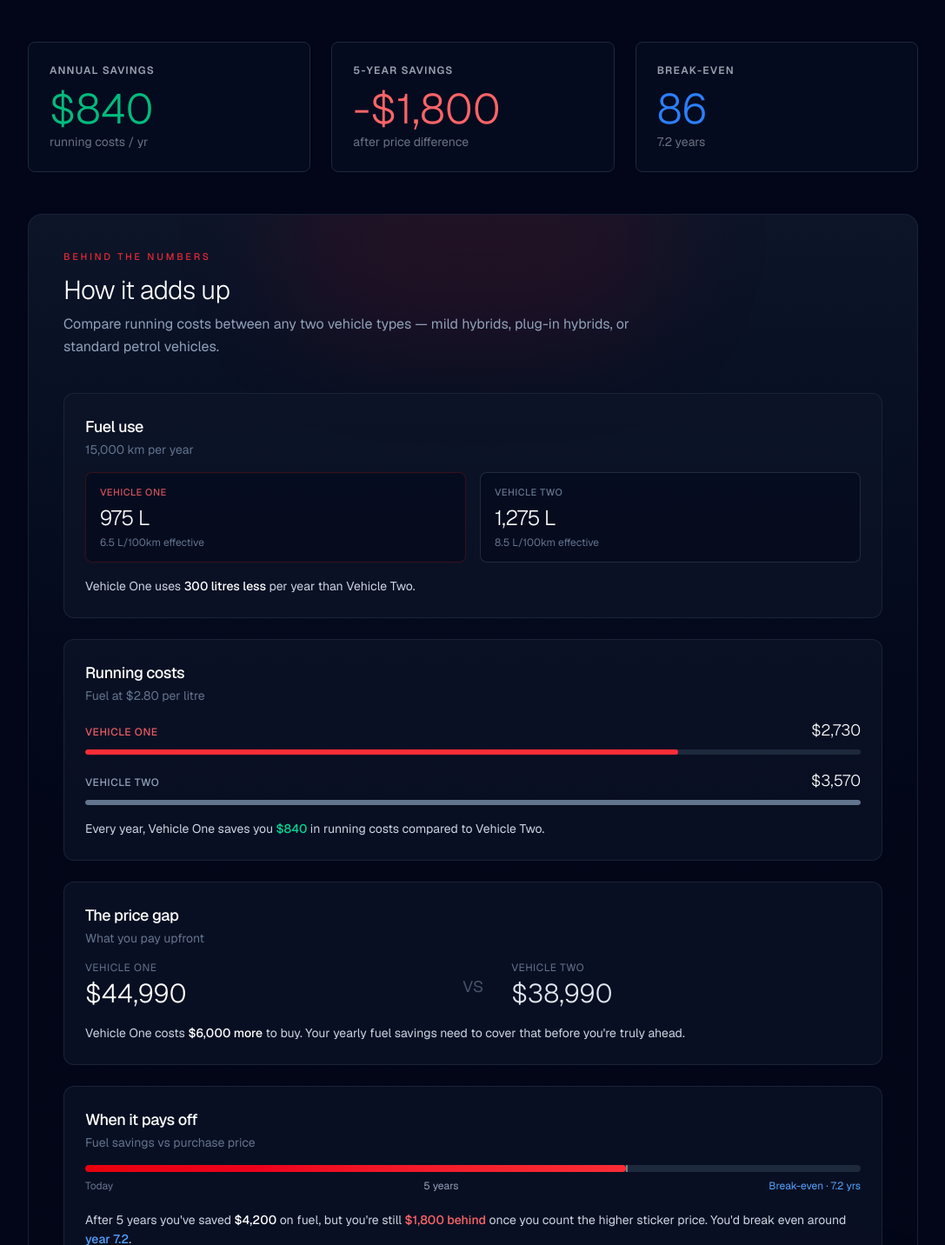
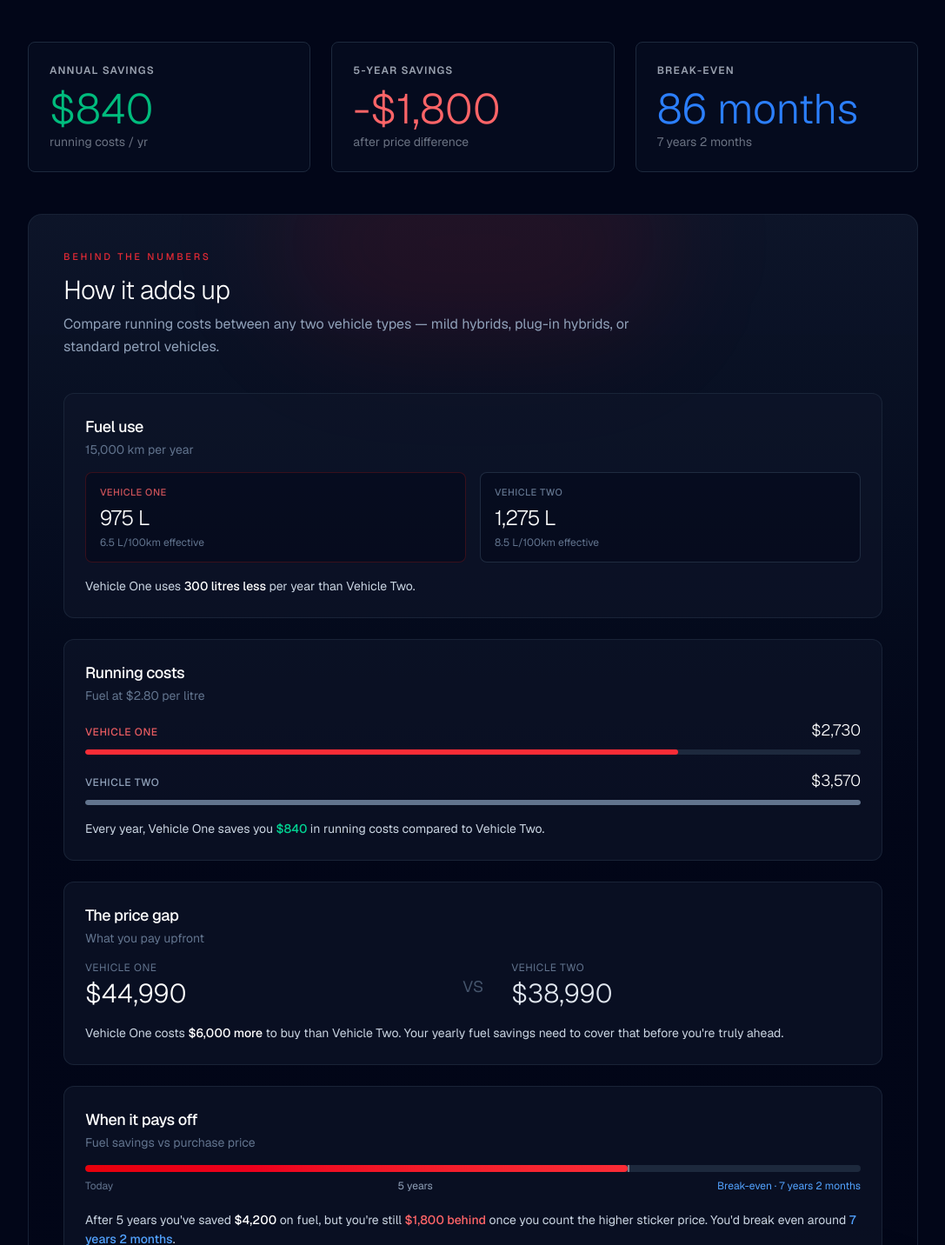
Before and after one commit to HarryLudemann/Hybrid-Calculator, a Next.js app: page / in a window 1280 px wide. Shown: the part 1258-2690 px from the top of the page at 87% size, without its empty margins (96-1183 px from the left). Built offline with nearby package versions, Linux system fonts and the light colour scheme; no server answers.

Commit message:
Improving UI

```diff
--- a/app/components/HybridCalculator.tsx
+++ b/app/components/HybridCalculator.tsx
@@ -20,6 +20,18 @@ const formatCurrency = (num: number) => {
 };
 
 const formatFuel = (num: number) => num.toFixed(1);
+
+const formatBreakEvenTime = (years: number) => {
+  if (!Number.isFinite(years) || years <= 0) return '0 years';
+
+  const wholeYears = Math.floor(years);
+  const remainingMonths = Math.round((years - wholeYears) * 12);
+
+  if (wholeYears === 0 && remainingMonths === 0) return 'Less than 1 month';
+  if (wholeYears === 0) return `${remainingMonths} month${remainingMonths !== 1 ? 's' : ''}`;
+  if (remainingMonths === 0) return `${wholeYears} year${wholeYears !== 1 ? 's' : ''}`;
+  return `${wholeYears} year${wholeYears !== 1 ? 's' : ''} ${remainingMonths} month${remainingMonths !== 1 ? 's' : ''}`;
+};
 
 export default function HybridCalculator() {
   const [annualKm, setAnnualKm] = useState<number | string>(15000);
@@ -127,18 +139,27 @@ export default function HybridCalculator() {
   const vehicleBCostPerYear = vehicleBBreakdown.totalCost;
   const vehicleALitersPerYear = vehicleABreakdown.litersPerYear;
   const vehicleBLitersPerYear = vehicleBBreakdown.litersPerYear;
-  const litersSavedPerYear = vehicleBLitersPerYear - vehicleALitersPerYear;
-  const priceDifference = vehicleAPriceNum - vehicleBPriceNum;
+  const litersSavedPerYear = Math.abs(vehicleALitersPerYear - vehicleBLitersPerYear);
 
-  const {
-    annualSavings,
-    fiveYearSavings: netFiveYearSavings,
-    breakEvenMonths,
-  } = calculateSavings(vehicleBCostPerYear, vehicleACostPerYear, priceDifference);
+  // Determine which vehicle is more expensive to buy
+  const moreExpensiveVehicle = vehicleAPriceNum > vehicleBPriceNum ? 'A' : vehicleBPriceNum > vehicleAPriceNum ? 'B' : null;
+  const cheaperVehicle = vehicleAPriceNum < vehicleBPriceNum ? 'A' : vehicleBPriceNum < vehicleAPriceNum ? 'B' : null;
+  const priceDifference = Math.abs(vehicleAPriceNum - vehicleBPriceNum);
+
+  // Determine which vehicle has higher running costs
+  const higherCostVehicle = vehicleACostPerYear > vehicleBCostPerYear ? 'A' : vehicleBCostPerYear > vehicleACostPerYear ? 'B' : null;
+  const lowerCostVehicle = vehicleACostPerYear < vehicleBCostPerYear ? 'A' : vehicleBCostPerYear < vehicleACostPerYear ? 'B' : null;
+  const costDifference = Math.abs(vehicleACostPerYear - vehicleBCostPerYear);
+
+  // Calculate savings (always positive if there are savings)
+  const annualSavings = costDifference;
+
+  // Calculate break-even based on price difference and annual savings
+  const breakEvenMonths = annualSavings > 0 && priceDifference > 0 ? (priceDifference / annualSavings) * 12 : 0;
+  const breakEvenYears = breakEvenMonths / 12;
+  const fiveYearMarkerPercent = breakEvenMonths > 0 ? Math.min(100, (60 / breakEvenMonths) * 100) : 100;
   const fuelSavingsFiveYear = annualSavings * 5;
-  const breakEvenYears = breakEvenMonths / 12;
-  const fiveYearMarkerPercent =
-    breakEvenMonths > 0 ? Math.min(100, (60 / breakEvenMonths) * 100) : 100;
+  const netFiveYearSavings = (annualSavings * 5) - priceDifference;
 
   return (
     <div className="min-h-screen bg-slate-950 p-3 sm:p-6 md:p-12 pb-16 sm:pb-20">
@@ -266,14 +287,14 @@ export default function HybridCalculator() {
                 ? '—'
                 : priceDifference <= 0
                   ? '0'
-                  : `${breakEvenMonths}`}
+                  : `${Math.round(breakEvenMonths)} months`}
             </p>
             <p className="text-gray-500 text-xs sm:text-sm">
               {annualSavings <= 0
                 ? 'No fuel savings'
                 : priceDifference <= 0
                   ? 'Immediate savings'
-                  : `${(breakEvenMonths / 12).toFixed(1)} years`}
+                  : formatBreakEvenTime(breakEvenYears)}
             </p>
           </div>
         </div>
@@ -318,15 +339,15 @@ export default function HybridCalculator() {
                 </div>
                 {litersSavedPerYear > 0 ? (
                   <p className="text-sm text-slate-300 leading-relaxed">
-                    {vehicleAName} uses{' '}
+                    {vehicleALitersPerYear < vehicleBLitersPerYear ? vehicleAName : vehicleBName} uses{' '}
                     <span className="text-white font-medium">
                       {Math.round(litersSavedPerYear).toLocaleString()} litres less
                     </span>{' '}
-                    per year than {vehicleBName}.
+                    per year than {vehicleALitersPerYear < vehicleBLitersPerYear ? vehicleBName : vehicleAName}.
                   </p>
                 ) : (
                   <p className="text-sm text-slate-400 leading-relaxed">
-                    With these figures, {vehicleAName} doesn&apos;t use less fuel than {vehicleBName}.
+                    Both vehicles use the same amount of fuel per year.
                   </p>
                 )}
               </BreakdownCard>
@@ -353,20 +374,14 @@ export default function HybridCalculator() {
                 <p className="text-sm text-slate-300 leading-relaxed">
                   {annualSavings > 0 ? (
                     <>
-                      Every year, {vehicleAName} saves you{' '}
+                      Every year, {lowerCostVehicle === 'A' ? vehicleAName : vehicleBName} saves you{' '}
                       <span className="text-emerald-400 font-medium">
                         {formatCurrency(annualSavings)}
                       </span>{' '}
-                      in running costs compared to {vehicleBName}.
+                      in running costs compared to {higherCostVehicle === 'A' ? vehicleAName : vehicleBName}.
                     </>
                   ) : (
-                    <>
-                      {vehicleBName} is{' '}
-                      <span className="text-red-400 font-medium">
-                        {formatCurrency(Math.abs(annualSavings))}
-                      </span>{' '}
-                      cheaper to run each year with these numbers.
-                    </>
+                    <>Both vehicles have the same running costs.</>
                   )}
                 </p>
               </BreakdownCard>
@@ -394,19 +409,11 @@ export default function HybridCalculator() {
                 <p className="text-sm text-slate-300 leading-relaxed">
                   {priceDifference > 0 ? (
                     <>
-                      {vehicleAName} costs{' '}
+                      {moreExpensiveVehicle === 'A' ? vehicleAName : vehicleBName} costs{' '}
                       <span className="text-white font-medium">
                         {formatCurrency(priceDifference)} more
                       </span>{' '}
-                      to buy. Your yearly fuel savings need to cover that before you&apos;re truly ahead.
-                    </>
-                  ) : priceDifference < 0 ? (
-                    <>
-                      {vehicleAName} is actually{' '}
-                      <span className="text-emerald-400 font-medium">
-                        {formatCurrency(Math.abs(priceDifference))} cheaper
-                      </span>{' '}
-                      to buy — and it saves on fuel too.
+                      to buy than {cheaperVehicle === 'A' ? vehicleAName : vehicleBName}. Your yearly fuel savings need to cover that before you&apos;re truly ahead.
                     </>
                   ) : (
                     <>Both vehicles are the same price. Any fuel savings go straight to your pocket.</>
@@ -440,7 +447,7 @@ export default function HybridCalculator() {
                           5 years
                         </span>
                         <span className="text-blue-400">
-                          Break-even · {breakEvenYears.toFixed(1)} yrs
+                          Break-even · {formatBreakEvenTime(breakEvenYears)}
                         </span>
                       </div>
                     </div>
@@ -450,7 +457,7 @@ export default function HybridCalculator() {
                           After 5 years you&apos;re{' '}
                           <span className="text-emerald-400 font-medium">
                             {formatCurrency(netFiveYearSavings)} ahead
-                          </span>
+                          </span>{' '}
                           — fuel savings have covered the extra purchase price.
                         </>
                       ) : (
@@ -465,7 +472,7 @@ export default function HybridCalculator() {
                           </span>{' '}
                           once you count the higher sticker price. You&apos;d break even around{' '}
                           <span className="text-blue-400 font-medium">
-                            year {breakEvenYears.toFixed(1)}
+                            {formatBreakEvenTime(breakEvenYears)}
                           </span>
                           .
                         </>
@@ -474,7 +481,7 @@ export default function HybridCalculator() {
                   </>
                 ) : annualSavings > 0 && priceDifference <= 0 ? (
                   <p className="text-sm text-slate-300 leading-relaxed">
-                    {vehicleAName} costs the same or less upfront{' '}
+                    {cheaperVehicle === 'A' ? vehicleAName : vehicleBName} costs the same or less upfront{' '}
                     <span className="text-emerald-400 font-medium">and</span> saves you{' '}
                     <span className="text-emerald-400 font-medium">
                       {formatCurrency(annualSavings)}
@@ -483,7 +490,7 @@ export default function HybridCalculator() {
                   </p>
                 ) : (
                   <p className="text-sm text-slate-300 leading-relaxed">
-                    With these numbers, {vehicleBName} costs less to run. {vehicleAName} won&apos;t
+                    With these numbers, {higherCostVehicle === 'A' ? vehicleAName : vehicleBName} costs less to run. {lowerCostVehicle === 'A' ? vehicleAName : vehicleBName} won&apos;t
                     make up the difference through fuel savings alone.
                   </p>
                 )}
@@ -496,7 +503,7 @@ export default function HybridCalculator() {
                 </p>
                 <p className="text-base sm:text-lg text-slate-200 leading-relaxed font-light">
                   {annualSavings <= 0 ? (
-                    <>{vehicleBName} wins on running costs with these inputs.</>
+                    <>{higherCostVehicle === 'A' ? vehicleAName : vehicleBName} wins on running costs with these inputs.</>
                   ) : netFiveYearSavings >= 0 ? (
                     <>
                       You save{' '}
@@ -515,13 +522,13 @@ export default function HybridCalculator() {
                       <span className="text-emerald-400 font-normal">
                         {formatCurrency(annualSavings)}/yr
                       </span>{' '}
-                      on fuel, but {vehicleAName}&apos;s{' '}
+                      on fuel, but {moreExpensiveVehicle === 'A' ? vehicleAName : vehicleBName}&apos;s{' '}
                       <span className="text-white font-normal">
                         {formatCurrency(priceDifference)}
                       </span>{' '}
                       price premium means you need about{' '}
                       <span className="text-blue-400 font-normal">
-                        {breakEvenYears.toFixed(1)} years
+                        {formatBreakEvenTime(breakEvenYears)}
                       </span>{' '}
                       to come out ahead.
                     </>
```
